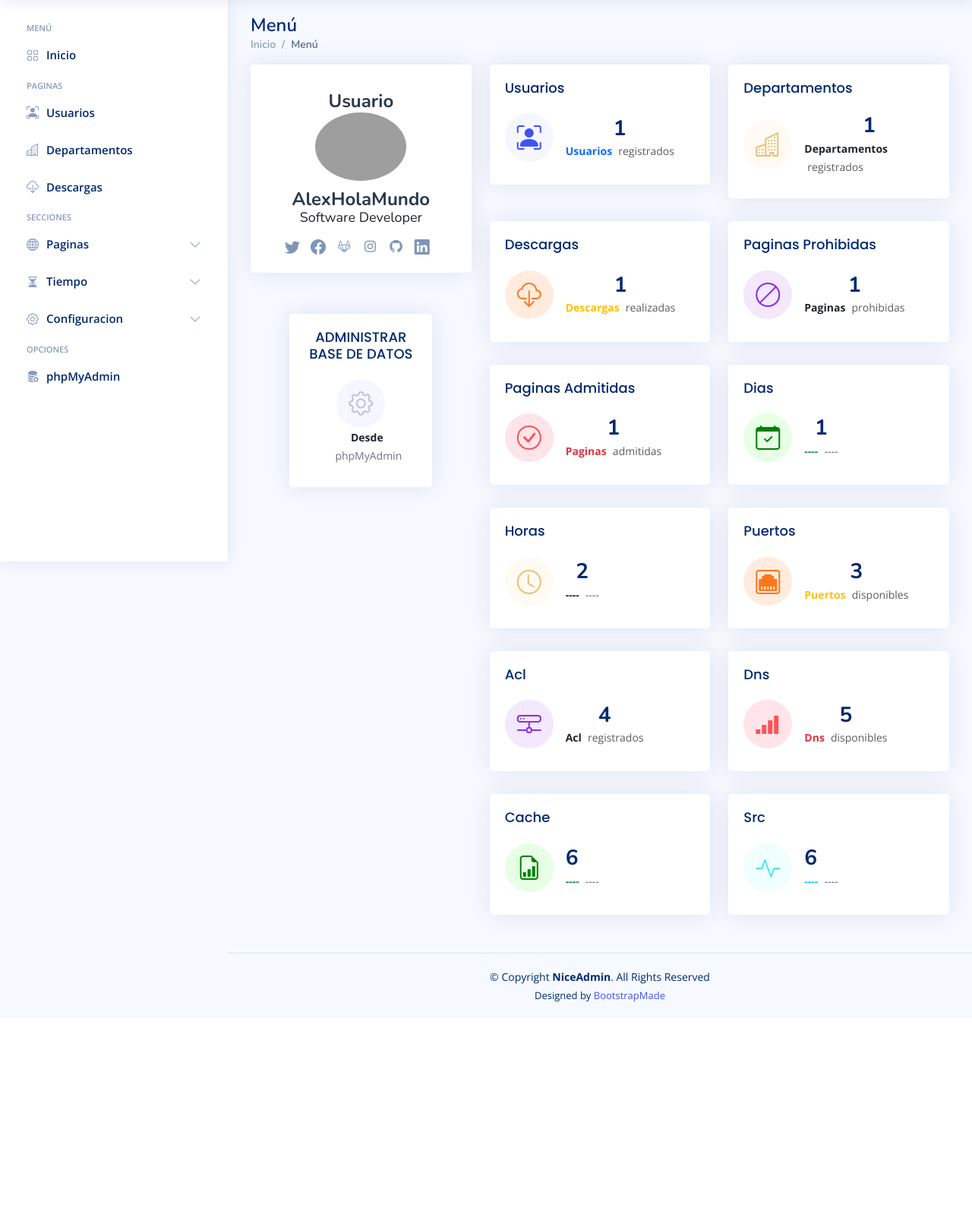
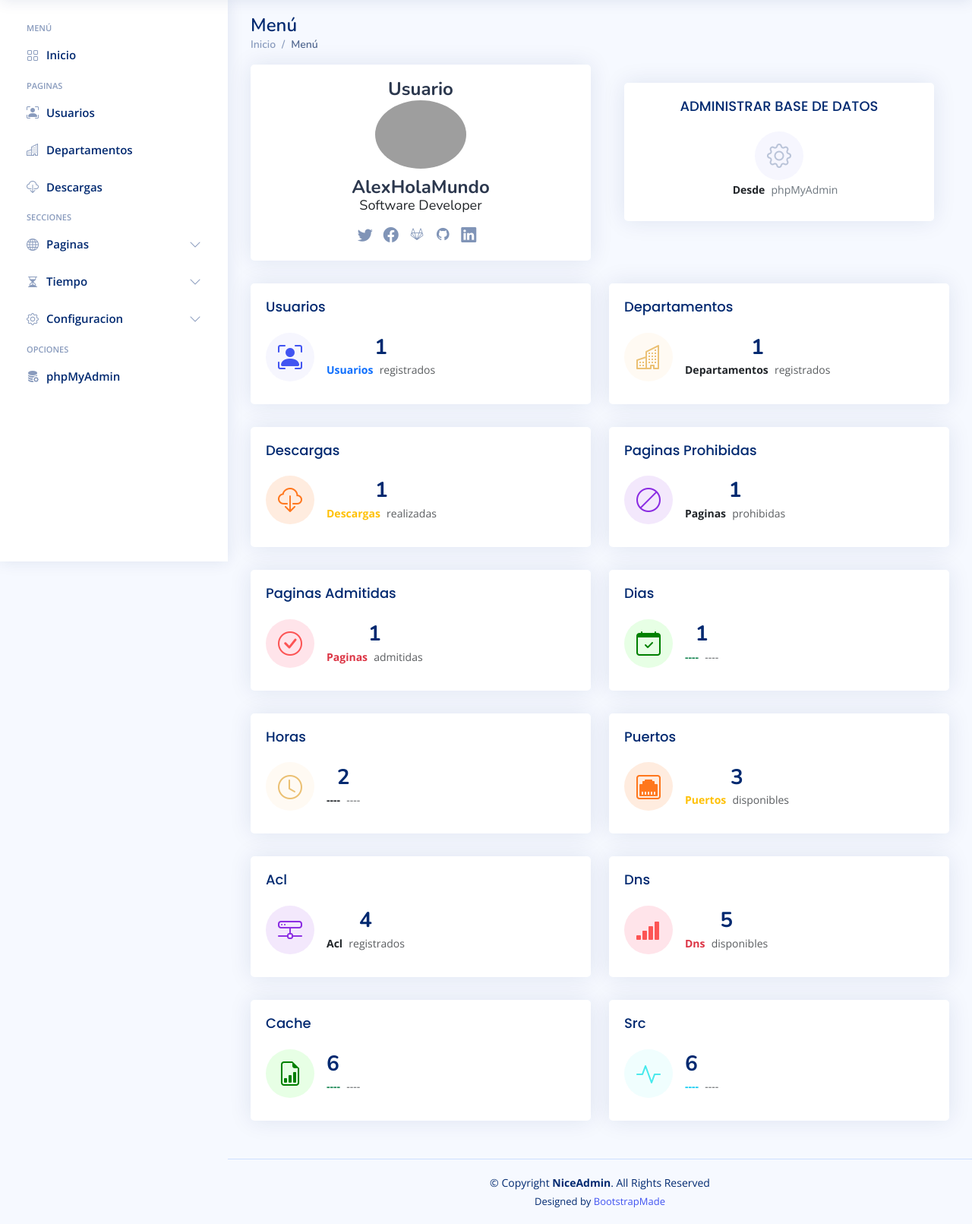
Before and after one commit to AlexHolaMundo/squid_config, a Flask app: page / in a window 1280 px wide. Shown: the part 61-1672 px from the top of the page at 76% size. Before the commit the page ends 1380 px from the top, so only its background shows below. Run offline with Flask 3, Linux system fonts and the light colour scheme; the visitor is signed in with stand-in values (Sample User, id 1); parts of the project's set-up code (start-up, migrations or seed data) failed here and were passed over; some libraries are stand-ins or nearby versions; grey boxes are pictures that could not be loaded.

Commit message:
update home template

```diff
--- a/templates/home.html
+++ b/templates/home.html
@@ -15,11 +15,12 @@
   <section class="section dashboard">
     <div class="row">
       <!-- Left side columns -->
-      <div class="col-lg-4">
-        <!-- Perfil -->
+      <div class="col-lg-12">
+        <div class="row">
+          <div class="col-md-6">
             <div class="card section profile">
               <div
-            class="card-body profile-card pt-4 d-flex flex-column align-items-center"
+                class="card-body profile-card pt-2 d-flex flex-column align-items-center"
               >
                 <h2 class="card-user">Usuario</h2>
                 <img
@@ -49,12 +50,6 @@
                     ><i class="bx bxl-gitlab"></i
                   ></a>
                   <a
-                href="https://www.instagram.com/"
-                target="_blank"
-                class="instagram"
-                ><i class="bx bxl-instagram"></i
-              ></a>
-              <a
                     href="https://github.com/AlexHolaMundo"
                     target="_blank"
                     class="github"
@@ -69,18 +64,20 @@
                 </div>
               </div>
             </div>
-        <!-- End Perfil -->
-        <!-- AdminCard -->
+          </div>
+          <div class="col-md-6">
             <div
               class="card-body profile-card pt-4 d-flex flex-column align-items-center"
             >
-          <div class="card info-card customers-card w-75">
+              <div class="card info-card customers-card w-100">
                 <a
                   class="card-body"
                   href="http://localhost/phpmyadmin/"
                   target="_blank"
                 >
-              <h5 class="card-title text-center">ADMINISTRAR BASE DE DATOS</h5>
+                  <h5 class="card-title text-center">
+                    ADMINISTRAR BASE DE DATOS
+                  </h5>
                   <center>
                     <div
                       class="card-icon rounded-circle d-flex align-items-center justify-content-center"
@@ -90,18 +87,26 @@
                     </div>
                     <div class="ps-3">
                       <span class="text-dark small pt-1 fw-bold">Desde</span>
-                  <span class="text-secondary small pt-2 ps-1">phpMyAdmin</span>
+                      <span class="text-secondary small pt-2 ps-1"
+                        >phpMyAdmin</span
+                      >
                     </div>
                   </center>
                 </a>
               </div>
             </div>
+          </div>
+          <!-- Perfil -->
+
+          <!-- End Perfil -->
+          <!-- AdminCard -->
+
           <!-- End AdminCard -->
         </div>
 
         <!-- End Left side columns -->
         <!-- Right side columns -->
-      <div class="col-lg-8">
+
         <div class="row">
           <!-- Usuarios Card -->
           <div class="col-xxl-4 col-md-6">
```
Lines whose indentation alone changed are shown as unchanged.
